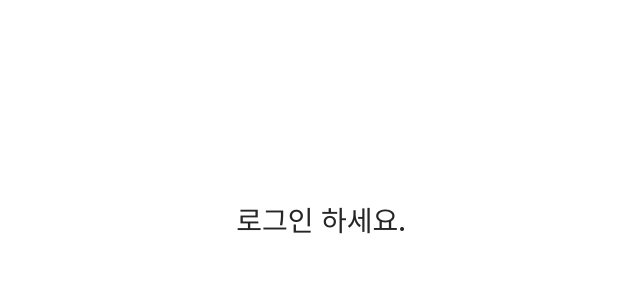
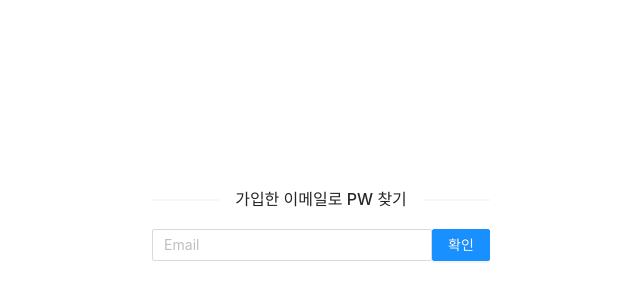
Before and after one commit to chkim116/remember, a React (Vite) app: page /find in a window 1280 px wide. Shown: the part 132-432 px from the top of the page, without its empty margins (319-959 px from the left). Built offline with nearby package versions, Linux system fonts and the light colour scheme.

Commit message:
feat: 비번 찾는 컴포넌트 구현

```diff
--- /dev/null
+++ b/src/features/auth/routes/Find.tsx
@@ -0,0 +1,52 @@
+import { emailRegExp } from '@/lib/regExp';
+import { Button, Divider, Form, Input } from 'antd';
+import styled from 'styled-components';
+
+const Wrap = styled.div`
+	max-width: 340px;
+`;
+const FindForm = styled(Form)`
+	display: flex;
+`;
+const FindInput = styled(Input)`
+	width: 280px;
+`;
+
+const Find = () => {
+	const handleFinish = (values: any) => {
+		const { email } = values;
+
+		if (email) {
+			// TODO: 비밀번호 찾는 곳으로 리다이렉트 메일
+			alert('메일이 전송되었습니다. 확인해 주세요.');
+		}
+	};
+
+	return (
+		<Wrap>
+			<Divider>가입한 이메일로 PW 찾기</Divider>
+			<FindForm onFinish={handleFinish}>
+				<Form.Item
+					name='email'
+					rules={[
+						{
+							pattern: emailRegExp,
+							required: true,
+							message: '이메일 형식으로 입력해 주세요.',
+						},
+					]}
+				>
+					<FindInput type='email' placeholder='Email' />
+				</Form.Item>
+
+				<Form.Item>
+					<Button type='primary' htmlType='submit'>
+						확인
+					</Button>
+				</Form.Item>
+			</FindForm>
+		</Wrap>
+	);
+};
+
+export default Find;
--- a/src/features/auth/routes/Login.tsx
+++ b/src/features/auth/routes/Login.tsx
@@ -120,7 +120,9 @@ const Login = () => {
 				)}
 
 				<LoginFormButtonWrap>
-					<Form.Item>{isLoginForm && <Link to='/'>ID/PW 찾기</Link>}</Form.Item>
+					<Form.Item>
+						{isLoginForm && <Link to='/find'>PW 찾기</Link>}
+					</Form.Item>
 					<Form.Item>
 						<Button type='primary' htmlType='submit'>
 							{isLoginForm ? '로그인' : '회원가입'}
--- a/src/features/auth/routes/index.tsx
+++ b/src/features/auth/routes/index.tsx
@@ -1,4 +1,5 @@
 import { Route, Routes } from 'react-router-dom';
+import Find from './Find';
 
 import Login from './Login';
 
@@ -6,6 +7,7 @@ export const AuthRoutes = () => {
 	return (
 		<Routes>
 			<Route path='/' element={<Login />} />
+			<Route path='/find' element={<Find />} />
 		</Routes>
 	);
 };
--- a/src/routes/publicRoutes.tsx
+++ b/src/routes/publicRoutes.tsx
@@ -2,11 +2,7 @@ import { AuthRoutes } from '@/features/auth/routes';
 
 export const publicRoutes = [
 	{
-		path: '/',
+		path: '/*',
 		element: <AuthRoutes />,
 	},
-	{
-		path: '*',
-		element: <h1>로그인 하세요.</h1>,
-	},
 ];
```
